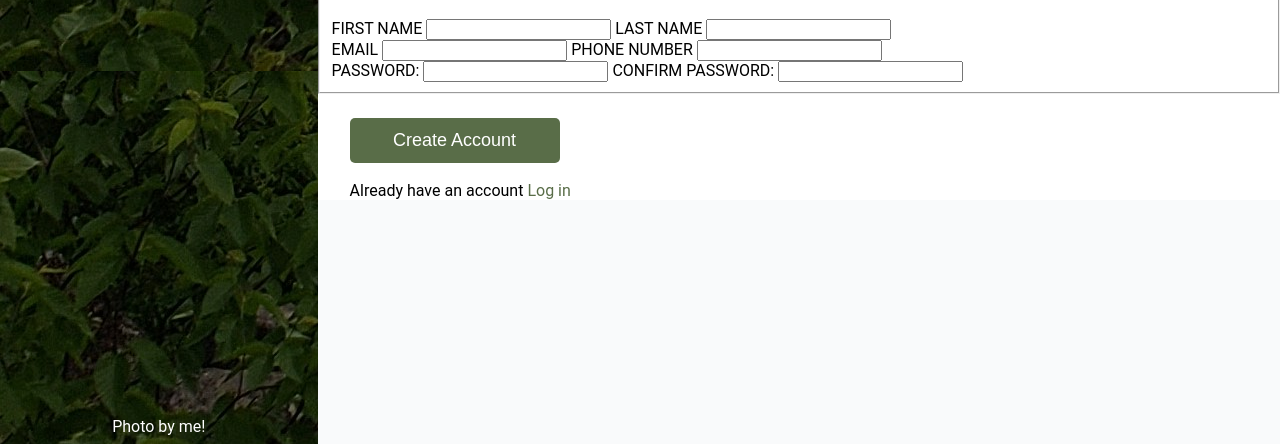
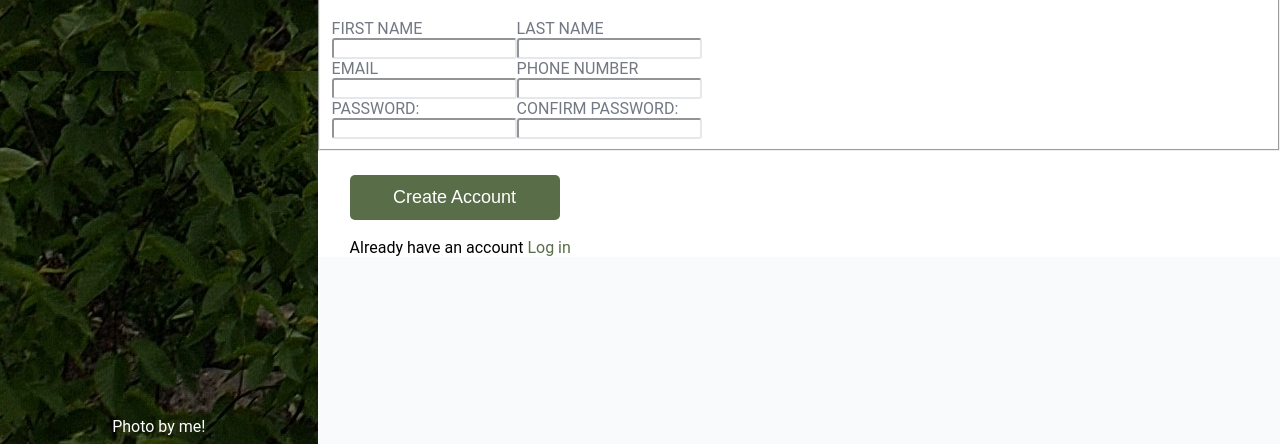
Before and after one commit to Moneeb-Ahmad/sign-up-form, a plain HTML site: page index.html in a window 1280 px wide. Shown: the part 356-800 px from the top of the page. Drawn offline with Linux system fonts and the light colour scheme.

Commit message:
HTML structure refactored

```diff
--- a/css/styles.css
+++ b/css/styles.css
@@ -20,6 +20,24 @@ body {
 a {
   text-decoration: none;
   color: #596D48;
+}
+
+fieldset {
+  margin: 0px;
+}
+
+label {
+ color: #737982;
+}
+
+input {
+  border-color: #E5E7EB;
+  border-radius: 3px;
+}
+
+input:focus,
+textarea:focus {
+  border-radius: 3px;
 }
 
 .left {
@@ -70,13 +88,8 @@ a {
   background-color: #FFFFFF;
 
 }
-fieldset {
-  margin: 0px;
-}
-input:focus,
-textarea:focus {
-  background   : rgba(0,0,0,.1);
-  border-radius: 5px;
+.input-container{
+  display: flex;
 }
 .bottom-wrapper {
   padding-left: 32px;
--- a/index.html
+++ b/index.html
@@ -33,23 +33,41 @@
       <form>
         <fieldset>
           <h1>Let's do this!</h1>
+          <div class="input-container">
+            <div class="input-left">
               <div>
                 <label for="first-name">FIRST NAME</label>
+                <br>
                 <input id="first-name" name="first-name" type="text" required>
+              </div>
+              <div>
+                <label for="email">EMAIL</label>
+                <br>
+                <input id="email" name="email" type="email" required>
+              </div>
+              <div>
+                <label for="pass">PASSWORD:</label>
+                <br>
+                <input id="pass" name="pass" type="tel" required>
+              </div>
+            </div>
+            <div class="input-right">
+              <div>
                 <label for="last-name">LAST NAME</label>
+                <br>
                 <input id="last-name" name="last-name" type="text" required>
               </div>
               <div>
-            <label for="email">EMAIL</label>
-            <input id="email" name="email" type="email" required>
                 <label for="phone">PHONE NUMBER</label>
+                <br>
                 <input id="phone" name="phone" type="phone">
               </div>
               <div>
-            <label for="pass">PASSWORD:</label>
-            <input id="pass" name="pass" type="tel" required>
                 <label for="conf-pass">CONFIRM PASSWORD:</label>
+                <br>
                 <input id="conf-pass" name="conf-pass" type="password" required>
+              </div>
+            </div>
           </div>
         </fieldset>
         <div class=bottom-wrapper>
```
Lines whose indentation alone changed are shown as unchanged.
